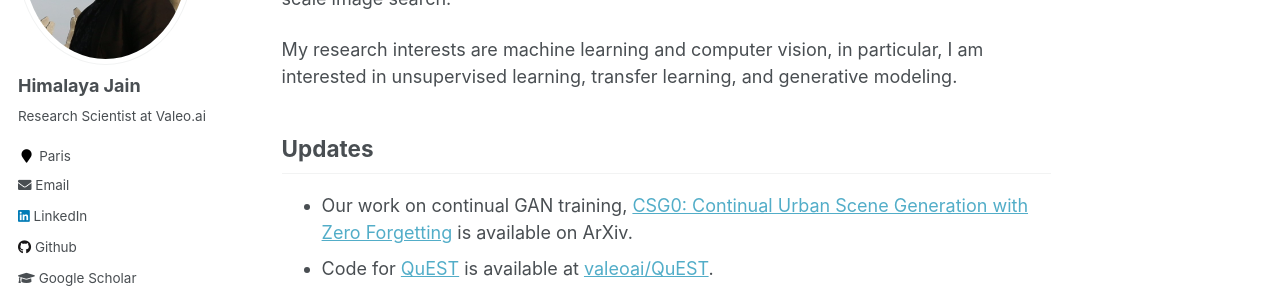
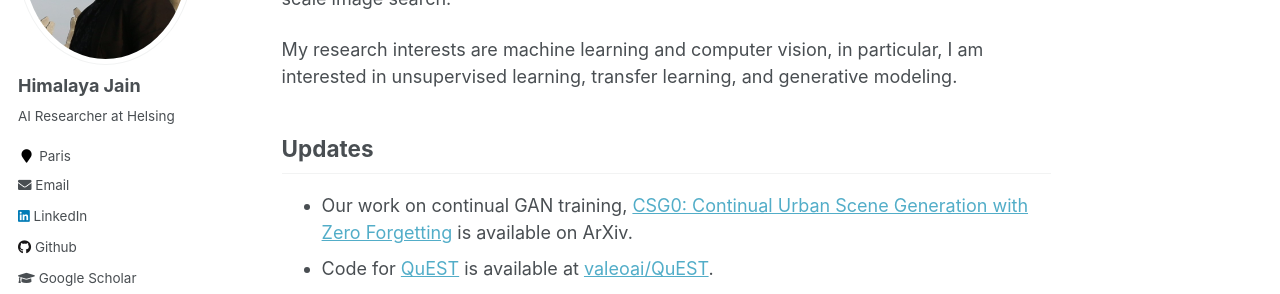
Before and after one commit to himalayajain/himalayajain.github.io, a Jekyll site: the page built from _pages/about.md, in a window 1280 px wide. Shown: the part 256-550 px from the top of the page. Built offline with Jekyll 4.4.1, drawn with Linux system fonts in a browser that asks for light colours.

Commit message:
Update _config.yml

```diff
--- a/_config.yml
+++ b/_config.yml
@@ -82,11 +82,11 @@ analytics:
 author:
   name             : "Himalaya Jain"
   avatar           : "himalaya.jpg"
-  bio              : "Research Scientist at Valeo.ai"
+  bio              : "AI Researcher at Helsing"
   location         : "Paris"
   employer         :
   googlescholar    : "https://scholar.google.fr/citations?user=Xl7SNlsAAAAJ&hl=en"
-  email            : "himalaya.jain@valeo.com"
+  email            : "first_name.last_name@helsing.ai"
   researchgate     :  # example: "https://www.researchgate.net/profile/yourprofile"
   uri              :
   bitbucket        :
```
